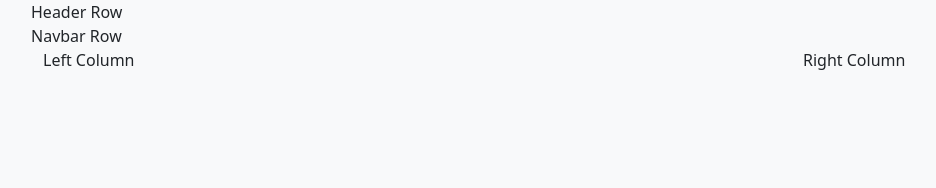
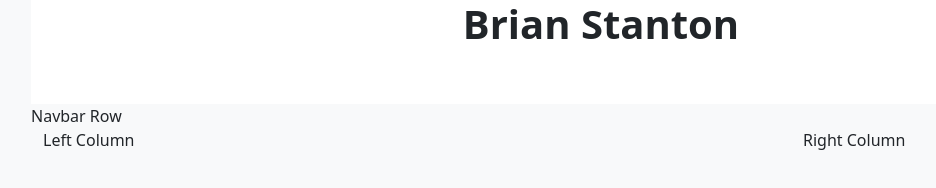
Before and after one commit to bstanton773/kekambas-102_boostrap_portfolio, a plain HTML site: page index.html in a window 1280 px wide. Shown: the whole page, without its empty margins (39-975 px from the left). Drawn offline with nearby package versions, Linux system fonts and the light colour scheme.

Commit message:
Updated header row

```diff
--- a/index.html
+++ b/index.html
@@ -12,8 +12,10 @@
     <div class="container">
 
         <!-- Row 1 - Header Row -->
-        <div class="row">
-            Header Row
+        <div class="row bg-white pb-5">
+            <div class="col">
+                <h1 class="text-center fw-bold">Brian Stanton</h1>
+            </div>
         </div>
 
         <!-- Row 2 - Navbar -->
```
